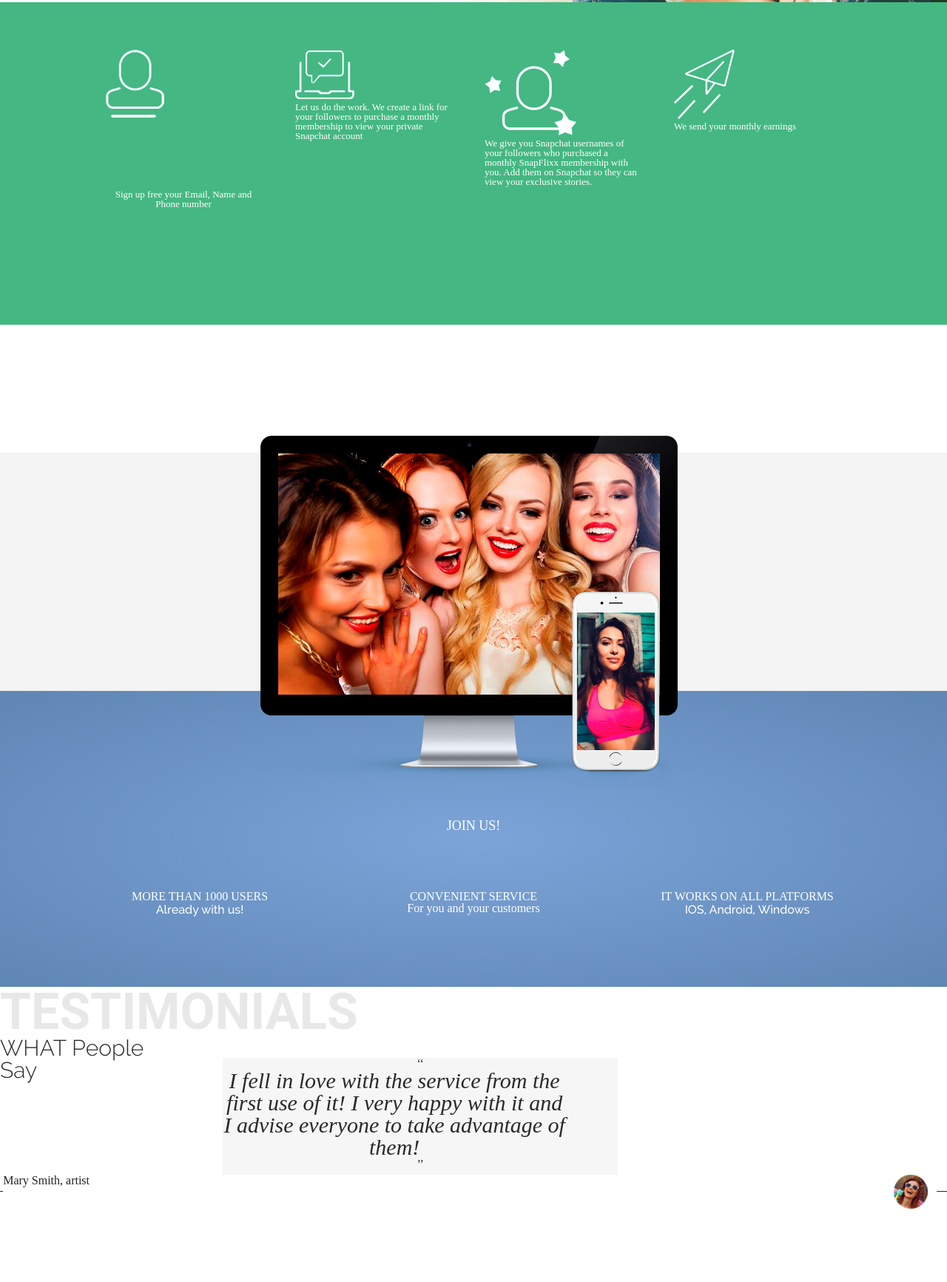
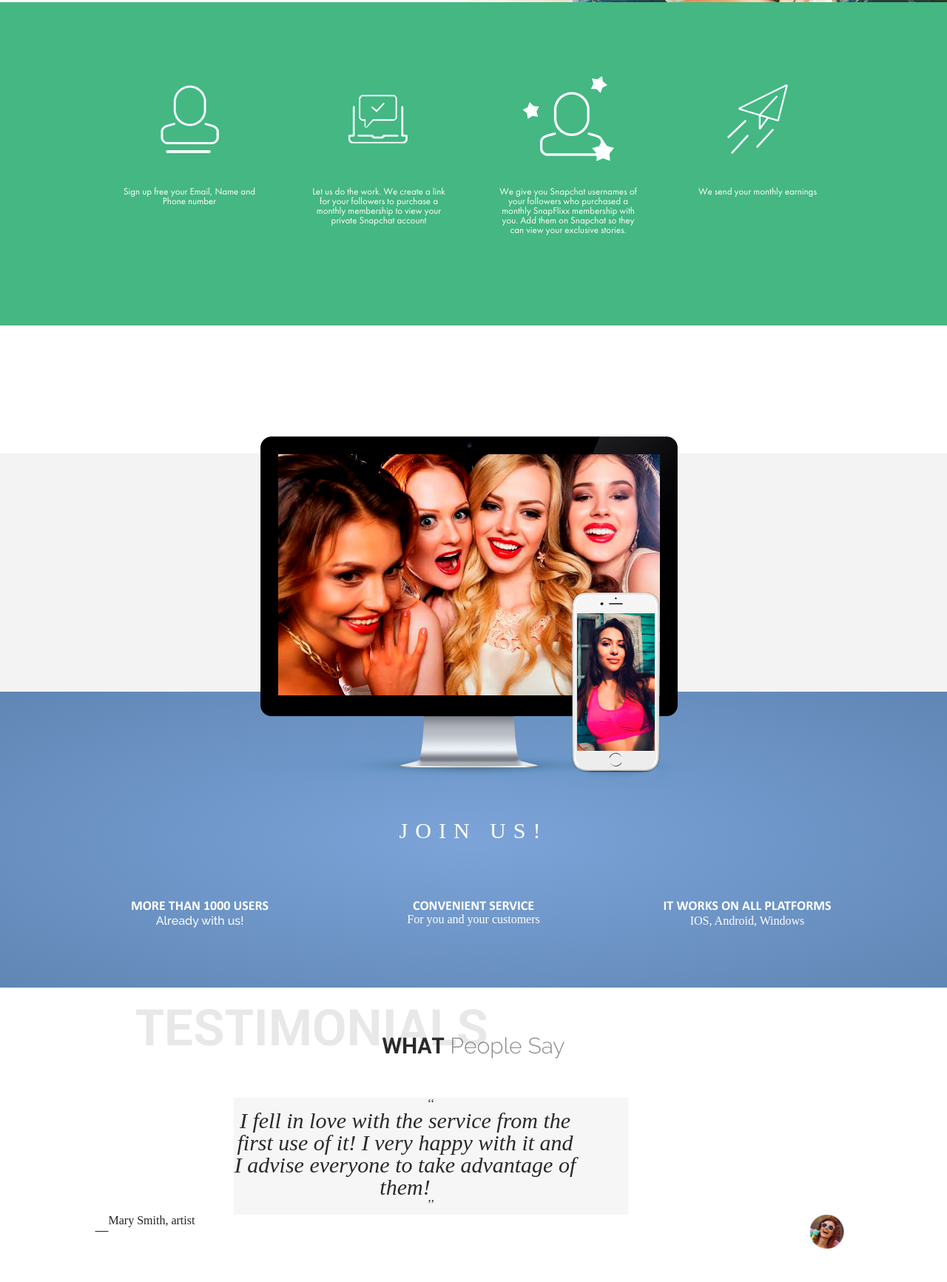
Before and after one commit to LoshakovaAnna/snapfixx-landing-course-project, a website built with webpack: page index.html in a window 1280 px wide. Shown: the part 1465-3198 px from the top of the page at 74% size. Built offline with nearby package versions, Linux system fonts and the light colour scheme; a web font is replaced by a local one.

Commit message:
fix some sections

```diff
--- a/index.html
+++ b/index.html
@@ -65,65 +65,58 @@
 
     <div class="icons-section ">
         <div class="centr-position d-flex flex-row flex-wrap">
-
-
-
             <div class="col-3">
-            <div class="icon-container d-flex align-content-stretch flex-wrap text-center ">
-                <div class="container-half-icon text-center   position-relative">
-                        <img src="/src/style/image/icon-user.png" class="image-icon" alt="">
+                <div class="icon-container  ">
+                    <div class="container-half-icon">
+                        <img src="/src/style/image/icon-user.png"  alt="">
                     </div>
-
                     <div class="container-half-text">
                         <p  class="text">Sign up free your Email, Name and Phone number</p>
                     </div>
                 </div>
             </div>
-
-
-
             <div class="col-3">
-            <div class="icon-container ">
+                <div class="icon-container  ">
+                    <div class="container-half-icon">
                         <img src="/src/style/image/icon-laptop-ok.png" alt="">
-                <div class="text">
-                    Let us do the work. We create a link  for your followers to purchase a monthly
-                    membership to view your private Snapchat account
+                    </div>
+                    <div class="container-half-text">
+                        <p  class="text">Let us do the work. We create a link  for your followers to purchase a monthly
+                            membership to view your private Snapchat account</p>
                     </div>
                 </div>
             </div>
             <div class="col-3">
-            <div class="icon-container ">
+                <div class="icon-container  ">
+                    <div class="container-half-icon">
                         <img src="/src/style/image/icon-user-stars.png" alt="">
-                <div class="text">
-                    We give you Snapchat usernames of
-                    your followers who purchased a monthly
-                      SnapFlixx membership with you. Add
-                       them on Snapchat so they can view
-                                your exclusive stories.
+                    </div>
+                    <div class="container-half-text">
+                        <p  class="text">  We give you Snapchat usernames of  your followers who purchased a monthly
+                        SnapFlixx membership with you. Add   them on Snapchat so they can view  your exclusive stories.</p>
                     </div>
                 </div>
             </div>
             <div class="col-3">
-            <div class="icon-container ">
+                <div class="icon-container  ">
+                    <div class="container-half-icon">
                         <img src="/src/style/image/icon-airplane.png" alt="">
-                <div class="text">
-                    We send your
-                    monthly earnings
+                    </div>
+                    <div class="container-half-text">
+                        <p  class="text">We send your  monthly earnings</p>
                     </div>
                 </div>
             </div>
         </div>
     </div>
-
-
   <div class="as-our-service position-relative text-center">
-    <div class="bag1"></div>
-    <div class="bag2">
+    <div class="gradient-white-grey"></div>
+    <div class="radial-gradient-blue">
         <h2 class="title">Join us!</h2>
         <div class="container d-flex flex-row text-center">
             <div class="col-4 ">
                 <div class="subtitle">MORE THAN 1000 USERS</div>
-                <div class="text">Already with us!</div>
+                <div class="text-alt">Already with us!</div>
             </div>
             <div class="col-4">
                 <div class="subtitle">СONVENIENT SERVICE </div>
@@ -139,9 +132,12 @@
     <img class="img-abs d-none d-sm-flex" src="/src/pics/mockup.png" alt="">
   </div>
 
-  <div class="testimonials">
+  <div class="testimonials centr-position">
+
             <h2 class="title-shadow">TESTIMONIALS</h2>
-      <h3 class="title"><span class="title-alt">WHAT</span> People Say</h3>
+            <h3 class="title text-center"><span class="title-alt">WHAT</span> People Say</h3>
+
+
 
            <!--Carousel Wrapper-->
            <div id="carouselHeaderIndicators" class="carousel slide " data-ride="carousel">
--- a/src/style/css/fonts.css
+++ b/src/style/css/fonts.css
@@ -1,11 +1,4 @@
-@font-face {
-    font-family: "Raleway-Regular";
-    font-weight: 400;
-    src: url("../fonts/Raleway-Regular.woff");
-    src: url("../fonts/Raleway-Regular.eot?#iefix") format("embedded-opentype"),
-         url("../fonts/Raleway-Regular.woff") format("woff"),
-         url("../fonts/Raleway-Regular.ttf") format("truetype");
-  }
+
 
 
   @font-face {
@@ -18,6 +11,16 @@
     font-weight: 800;
     font-style: normal;
   }
+
+/********************************/
+@font-face {
+  font-family: "Raleway-Regular";
+  font-weight: 400;
+  src: url("../fonts/Raleway-Regular.woff");
+  src: url("../fonts/Raleway-Regular.eot?#iefix") format("embedded-opentype"),
+       url("../fonts/Raleway-Regular.woff") format("woff"),
+       url("../fonts/Raleway-Regular.ttf") format("truetype");
+}
 @font-face {
   font-family: "Raleway-Medium";
   src: url('../fonts/raleway-medium.woff');
@@ -28,7 +31,6 @@
   font-weight: 500;
   font-style: normal;
 }
-/********************************/
 @font-face{
   font-family: 'Sitka-Small-Italic';
   src: url('../fonts/sitka-small-italic.woff') format("woff");
@@ -105,6 +107,15 @@
   font-style: normal;
 }
 @font-face{
+  font-family: 'Roboto-Bold';
+  src: url('../fonts/RobotoBold.woff') format("woff");
+  src: url('../fonts/RobotoBold.eot?#iefix') format('embedded-opentype'),
+      url('../fonts/RobotoBold.woff') format('woff'),
+      url('../fonts/RobotoBold.ttf') format('truetype');
+  font-weight: 700;
+  font-style: normal;
+}
+@font-face{
   font-family: "SegoeUI-Bold";
   src: url('../fonts/SegoeUI-Bold.woff');
   src: url('../fonts/SegoeUI-Bold.eot?#iefix') format('embedded-opentype'),
@@ -114,8 +125,28 @@
   font-style: normal
 }
 @font-face{
+  font-family: "LuganskyV";
+  src: url('../fonts/LuganskiyV.woff');
+  src:
+      url('../fonts/LuganskiyV.woff') format('woff'),
+      url('../fonts/LuganskiyV.ttf') format('truetype');
+
+  font-style: normal
+}
+@font-face{
   font-family: 'FontAwesome-Webfont';
   src: url('../fonts/fontawesome-webfont.woff') format("woff");
   font-weight: normal;
   font-style: normal;
 }
+
+
+@font-face {
+  font-family: 'Calibri-Bold';
+  src: url('../fonts/calibri-bold.woff');
+  src:  url('../fonts/calibri-bold.woff') format('woff'),
+        url('../fonts/calibri-bold.ttf') format('truetype'),
+        url('../fonts/calibri-bold.svg#ralewaymedium') format('svg');
+  font-weight: 700;
+  font-style: normal;
+}
--- a/src/style/sass/main.scss
+++ b/src/style/sass/main.scss
@@ -200,61 +200,76 @@ header{
     }
 }
 
-.icons-section{
+.icons-section{/*
     height: 436px;
-    padding-top: 64px;
+    padding-top: 64px;*/
     background-color: #45b782;
+
+
+    .icon-container{
+        margin-top: 64px;
+        margin-bottom: 64px;
+        max-width: 248px;
+        min-height: 309px;
+        border: dashed transparent 1px;
+        .container-half-icon{
+            height: 185px;
+            display: flex;
+            align-items: center;
+            justify-content: center;
+        }
+        .container-half-text{
            .text{
-
             max-width: 210px;
+            text-align: center;
+            margin-left: 15px;
+            margin-right: 15px;
             color: #ffffff;
-        font-family: "Lugansky V";
+            font-family: "LuganskyV";
             font-size: 13px;
             font-weight: 400;
             }
-    .icon-container{
-
-        max-width: 248px;
-        min-height: 309px;
-       .image-icon{
         }
     }
     .icon-container:hover{
         border: dashed #ffffff 1px;
         border-radius: 60px;
     }
-
 }
-
 .as-our-service{
     height:895px;
     /*  background-image: linear-gradient(to bottom, #ffffff 18%, #f3f3f3 37%, #6289b8 45%);*/
     /* background-image: linear-gradient(to bottom, #ffffff 20%,#709dca 50%, #ffffff 30%);*/
-  .bag1{
+    .gradient-white-grey{
         height: 495px;
         background-image: linear-gradient(to top, #f3f3f3 65%,  #ffffff 35%);
     }
-  .bag2{
+    .radial-gradient-blue{
         height: 400px;
         background: radial-gradient(#7ca4d9, #5f86b4);
         color: #ffffff;
         .title{
             padding-top: 173px;
             margin-bottom: 79px;
-        font-family: Raleway;
+            font-family: "Raleway-Regular";
             font-size: 30px;
-        font-weight: 400;
+            letter-spacing: 10px;
             text-transform: uppercase;
         }
-    .title{
+        .subtitle{
             font-family: 'Calibri-Bold';
             font-size: 18px;
             text-transform: uppercase;
         }
         .text{
-        font-family: 'Raleway-Medium';
+
+            font-family: "Raleway-Regular";
             font-size: 16px;
             line-height: 20px;
+        }
+        .text-alt{
+            @extend .text;
+            font-family: 'Raleway-Medium';
         }
     }
     .img-abs{
@@ -265,6 +280,27 @@ header{
 }
 .testimonials{
     height: 485px;
+    padding-top: 40px;
+
+    .title-shadow{
+        margin-left: 55px;
+        opacity: 0.1;
+        color: #2a2a2a;
+        font-family: 'Roboto-Bold';
+        font-size: 68px;
+        text-transform: uppercase;
+        line-height: 23px;
+    }
+    .title{
+        margin-bottom: 55px;
+        color: #8c8c8c;
+        font-size: 30px;
+        font-family: "Raleway-Light";
+        .title-alt{
+            font-family: 'Roboto-Bold';
+            color: #2a2a2a;
+        }
+    }
 
     .slide-header {
         height: 300px;
@@ -295,38 +331,15 @@ header{
         height: 46px;
         width: 76px;
     }
-    .title-shadow{
-        opacity: 0.1;
-        color: #2a2a2a;
-        font-family: Roboto;
-        font-size: 68px;
-        font-weight: 700;
-        text-transform: uppercase;
-    }
-    .title{
-        width: 245px;
-        height: 28px;
-        color: #8c8c8c;
-        font-family: Raleway;
-        font-size: 30px;
-        font-weight: 300;
-        /* Text style for "WHAT" */
-        color: #2a2a2a;
-        font-family: Roboto;
-        font-weight: 700;
-        /* Text style for "" */
-        color: #2a2a2a;
-        font-family: "Raleway-Medium";
-        font-weight: 500;
-        /* Text style for "People Say" */
-        font-family: "Raleway-Light";
-        font-weight: 300;
-    }
+
 }
 
 footer{
     height: 128px;
     background-color: #202833;
+
+
+
 
     .grey-line{
         height: 2px;
```
Lines whose indentation alone changed are shown as unchanged.
